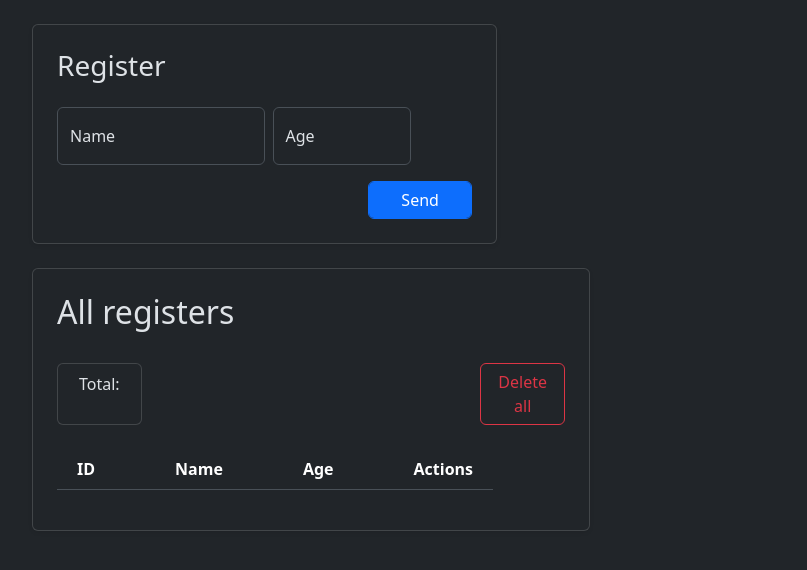
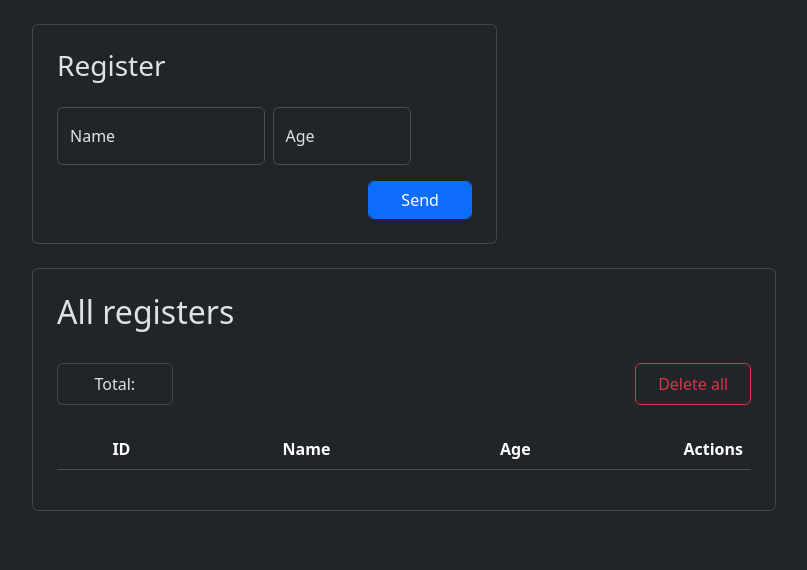
Before and after one commit to refusado/crud-people-php, a PHP site: page /public/index.html in a window 1280 px wide. Shown: the top 570 px of the page, without its empty margins (50-857 px from the left). Run offline with PHP 8.4, Linux system fonts and the light colour scheme; lists and menus that the app fills with data are empty.

Commit message:
feat: deleting by id + UX improvements

```diff
--- a/public/index.html
+++ b/public/index.html
@@ -8,6 +8,7 @@
     <script src="./main.js" defer></script>
     <link href="https://cdn.jsdelivr.net/npm/bootstrap@5.3.0-alpha1/dist/css/bootstrap.min.css" rel="stylesheet" integrity="sha384-GLhlTQ8iRABdZLl6O3oVMWSktQOp6b7In1Zl3/Jr59b6EGGoI1aFkw7cmDA6j6gD" crossorigin="anonymous">
     <script src="https://cdn.jsdelivr.net/npm/bootstrap@5.3.0-alpha1/dist/js/bootstrap.bundle.min.js" integrity="sha384-w76AqPfDkMBDXo30jS1Sgez6pr3x5MlQ1ZAGC+nuZB+EYdgRZgiwxhTBTkF7CXvN" crossorigin="anonymous" defer></script>
+    <link rel="stylesheet" href="https://cdn.jsdelivr.net/npm/bootstrap-icons@1.10.3/font/bootstrap-icons.css">
     <link rel="stylesheet" href="style.css">
 </head>
 <body>
@@ -29,7 +30,7 @@
             </form>
         </div>
 
-        <div class="col-6 my-4 card p-4 shadow-sm">
+        <div class="col-8 my-4 card p-4 shadow-sm">
             <h2>All registers</h2>
 
             <div class="row col-12 mx-auto my-4 d-flex justify-content-between">
@@ -47,8 +48,8 @@
             </div>
 
             <div class="table-responsive">
-                <table class="table table-hover table-borderless w-auto">
-                    <thead class="border-bottom">
+                <table class="table table-hover table-borderless align-middle">
+                    <thead class="border-bottom text-center">
                         <tr>
                             <th>ID</th>
                             <th>Name</th>
@@ -56,7 +57,7 @@
                             <th>Actions</th>
                         </tr>
                     </thead>
-                    <tbody id="bodyTable" class="">
+                    <tbody id="bodyTable" class="text-center">
                     </tbody>
                 </table>
             </div>
--- a/public/style.css
+++ b/public/style.css
@@ -25,20 +25,33 @@
   }
 }
 
-table td, table th {
-  padding-right: 40px !important;
-  padding-left: 40px !important;
-}
+@keyframes unpop {
+  0% {
+    transform: scale(1);
+  }
 
-table td:nth-child(1), table th:nth-child(1) {
-  padding-left: 20px !important;
+  25% {
+    transform: scale(1.05);
+  }
+
+  100% {
+    transform: scale(0);
+  }
 }
 
 table td:nth-last-child(1), table th:nth-last-child(1) {
-  padding-right: 20px !important;
+  padding-left: 80px !important;
+}
+
+table th:nth-last-child(1) {
+  width: 0 !important;
 }
 
 .person__actions {
   display: flex;
   gap: 10px;
 }
+
+.unpop {
+  animation: unpop 300ms forwards !important;
+}
```
Also changed, not shown: public/main.js (+37 -8 lines).
